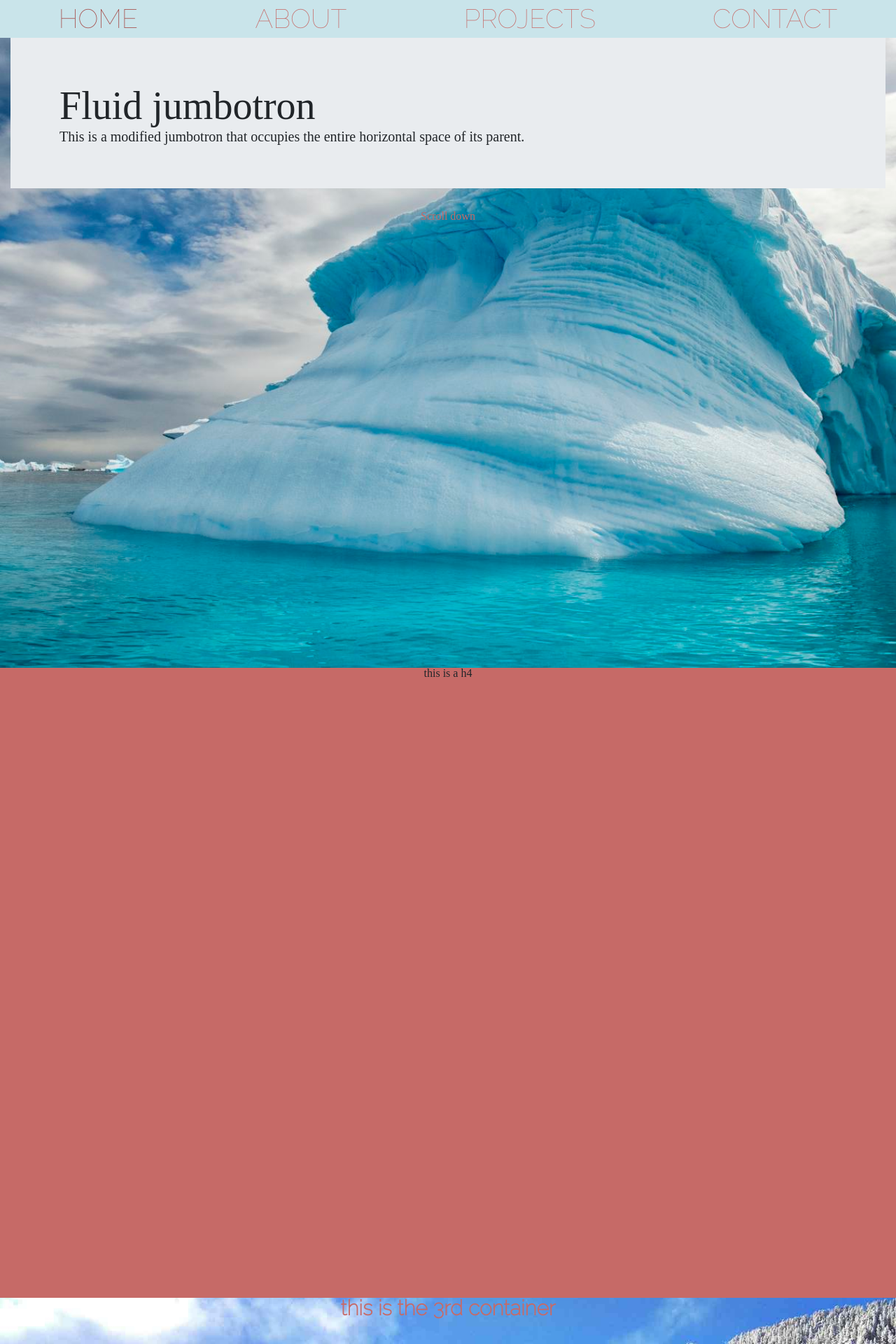
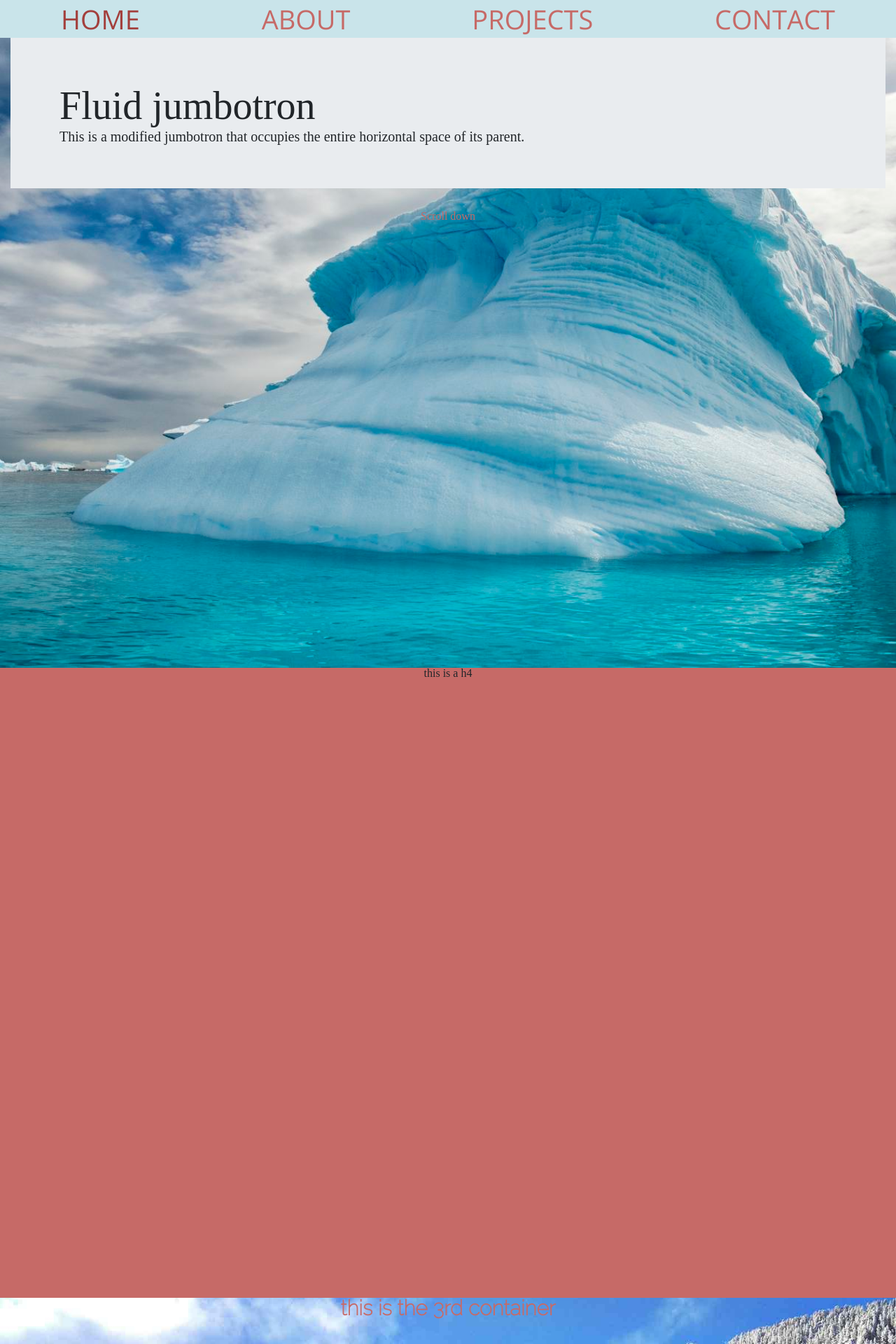
Before and after one commit to Zack2171/Zack2171.github.io, a Jekyll site: the page built from about.html, in a window 1280 px wide. Shown: the top 1920 px of the page at 70% size. Built offline with Jekyll 4.4.1, drawn with Linux system fonts in a browser that asks for light colours; nearby versions of some CDN libraries.

Commit message:
swaped fonts

```diff
--- a/css/custom/includes/_nav-links.scss
+++ b/css/custom/includes/_nav-links.scss
@@ -2,6 +2,6 @@
 
 .nav {
   background-color: $secondary;
-  font-family: $font-primary;
+  font-family: $font-secondary;
   font-size: 38px;
 }
--- a/css/custom/pages/index.scss
+++ b/css/custom/pages/index.scss
@@ -1,7 +1,7 @@
 .landing {
 
   .landing-text {
-    font-family: $font-secondary;
+    font-family: $font-primary;
     color: $secondary;
     text-transform: capitalize;
   }
--- a/index.html
+++ b/index.html
@@ -7,8 +7,8 @@
       <div class="container-fluid landing-text">
         <div class="row">
           <div class="col-md-3 text-center">
-            <h1 class="display-3 pt-4" id="text">
-              Design
+            <h1 class="display-1 pt-4" id="text">
+              DESIGN
             </h1>
           </div>
         </div>
```
Also changed, not shown: 3 other files.
